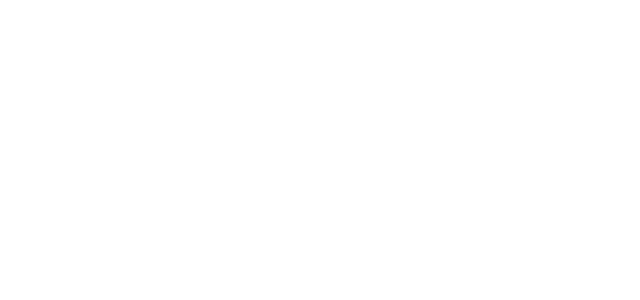
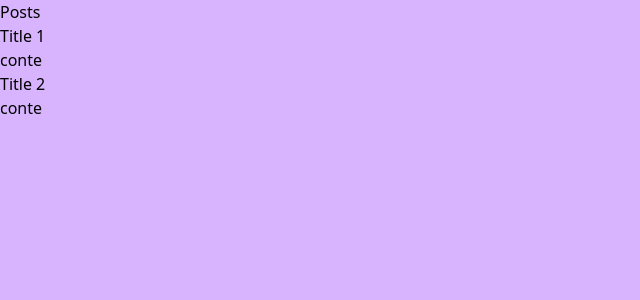
Before and after one commit to elifraydin/post-app-redux-toolkit, a React (Vite) app: page / in a window 1280 px wide. Shown: the top 300 px of the page, without its empty margins (0-640 px from the left). Built offline with nearby package versions, Linux system fonts and the light colour scheme.

Commit message:
Show Posts

```diff
--- a/src/App.tsx
+++ b/src/App.tsx
@@ -1,10 +1,11 @@
+import PostList from "./components/PostList"
 
 
 function App() {
 
   return (
-    <div>
-
+    <div className=" bg-purple-300  h-screen">
+    <PostList/>
     </div>
   )
 }
--- /dev/null
+++ b/src/components/PostList.tsx
@@ -0,0 +1,24 @@
+import React from 'react'
+import { useAppDispatch, useAppSelector } from '../store/store';
+
+
+const PostList = () => {
+
+    const posts = useAppSelector(state => state.posts)
+
+    const renderedPosts = posts.map((post) => (
+        <article key={post.id}>
+            <h3>{post.title}</h3>
+            <p>{post.content.substring(0, 5)}</p>
+        </article>
+    ))
+
+    return (
+        <div>
+            <h2>Posts</h2>
+            {renderedPosts}
+        </div>
+    )
+}
+
+export default PostList
--- /dev/null
+++ b/src/features/posts/postsSlice.ts
@@ -0,0 +1,22 @@
+import { createSlice } from "@reduxjs/toolkit";
+import { postObject } from "../../types/interfaces"
+
+const initialState: postObject[] = [
+    {
+        id: "1", title: "Title 1", content: "content 1"
+    },
+    {
+        id: "2", title: "Title 2", content: "content 2"
+    }
+]
+
+export const postsSlice = createSlice({
+    name: "posts",
+    initialState,
+
+    reducers: {
+    }
+
+})
+
+export default postsSlice.reducer
--- a/src/main.tsx
+++ b/src/main.tsx
@@ -2,9 +2,13 @@
 import ReactDOM from 'react-dom/client'
 import App from './App'
 import './index.css'
+import { Provider } from "react-redux"
+import { store } from "./store/store"
 
 ReactDOM.createRoot(document.getElementById('root') as HTMLElement).render(
-  <React.StrictMode>
-    <App />
-  </React.StrictMode>
+  <>
+    <Provider store={store}>
+      <App />
+    </Provider>
+  </>
 )
--- /dev/null
+++ b/src/store/store.ts
@@ -0,0 +1,16 @@
+import { configureStore } from '@reduxjs/toolkit'
+import { useDispatch, TypedUseSelectorHook, useSelector } from "react-redux";
+import postsSlice from '../features/posts/postsSlice';
+
+export const store = configureStore({
+    reducer: {
+        posts: postsSlice
+    },
+})
+
+
+export type RootState = ReturnType<typeof store.getState>
+export type AppDispatch = typeof store.dispatch
+
+export const useAppDispatch = () => useDispatch<AppDispatch>();
+export const useAppSelector: TypedUseSelectorHook<RootState> = useSelector;
--- /dev/null
+++ b/src/types/interfaces.ts
@@ -0,0 +1,5 @@
+export interface postObject{
+    id:string;
+    title:string;
+    content:string;
+}
```
